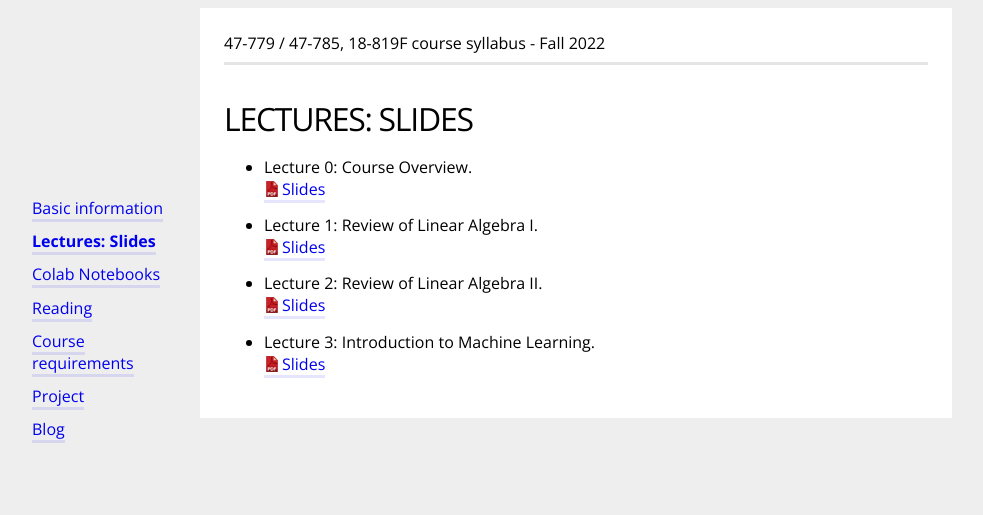
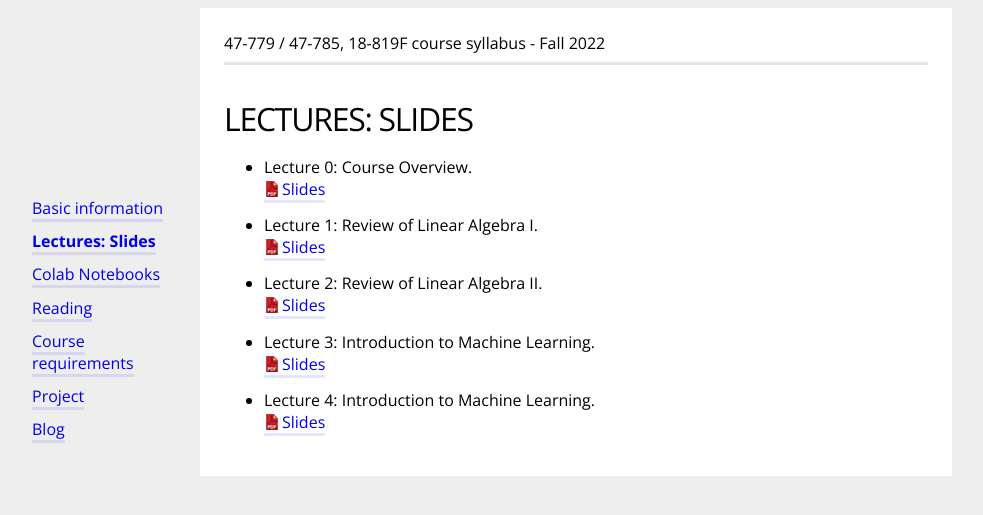
Before and after one commit to bernalde/QuIPML22, a Jekyll site: the page built from lecture.md, in a window 1280 px wide. Shown: the top 515 px of the page, without its empty margins (64-1047 px from the left). Built offline with Jekyll 4.4.1, drawn with Linux system fonts in a browser that asks for light colours; some of the changed lines change nothing that is shown.

Commit message:
Update lecture.md

```diff
--- a/lecture.md
+++ b/lecture.md
@@ -23,10 +23,10 @@ Here you can access all the lecture slides.
 - Lecture 3: Introduction to Machine Learning.<br>
 <a href="slides/18-819F Lecture 3 - Introduction to Marchine Learning I.pdf" download>Slides</a>
 
-<!-- - Lecture 4: Introduction to Machine Learning.<br>
-<a href="slides/QUIP and QML Lecture 4 - Introduction to Machine Learning.pdf" download>Slides</a>
+- Lecture 4: Introduction to Machine Learning.<br>
+<a href="slides/18-819F Lecture 4 - Deep Learning.pdf" download>Slides</a>
 
-- Lecture 5: Ising and QUBO.<br>
+<!-- - Lecture 5: Ising and QUBO.<br>
 <a href="slides/QUIP and QML Lecture 5 - Ising and QUBO.pdf" download>Slides</a>
 
 - Lecture 6: Deep Learning.<br>
```
